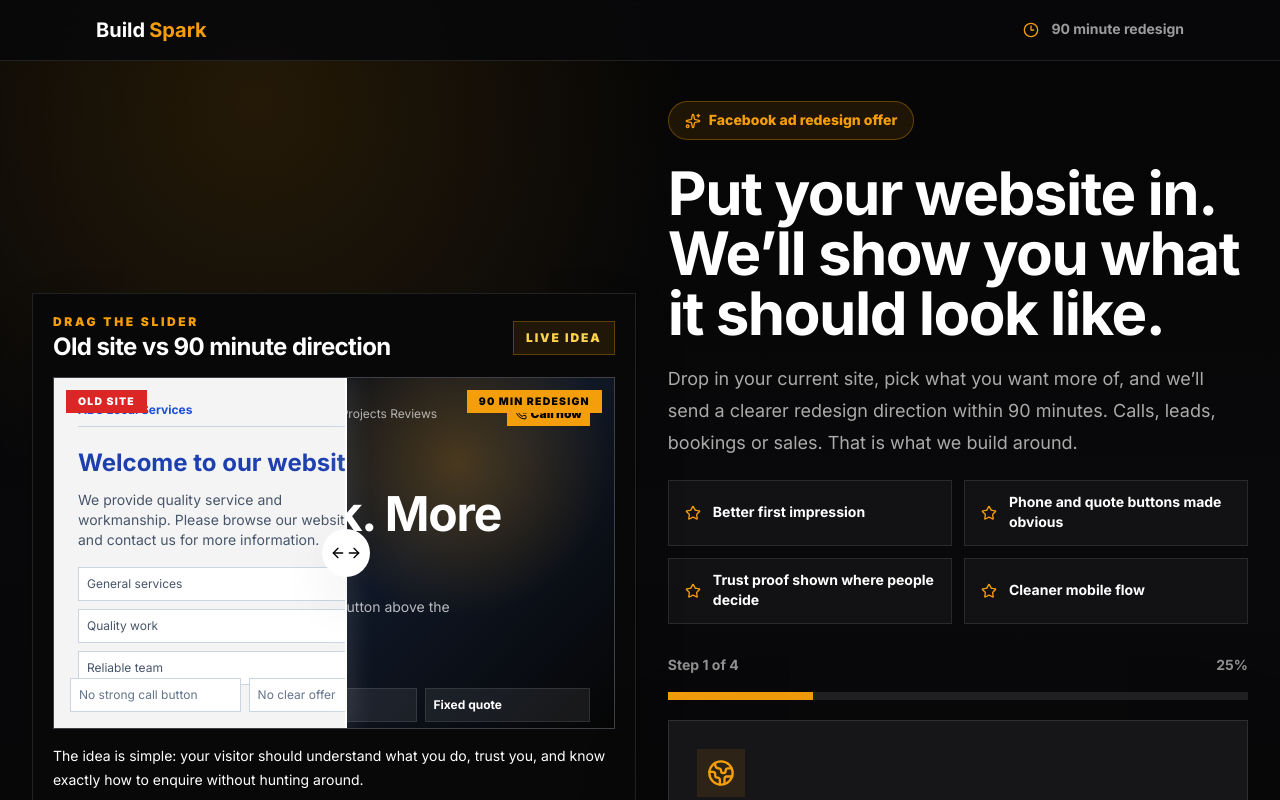
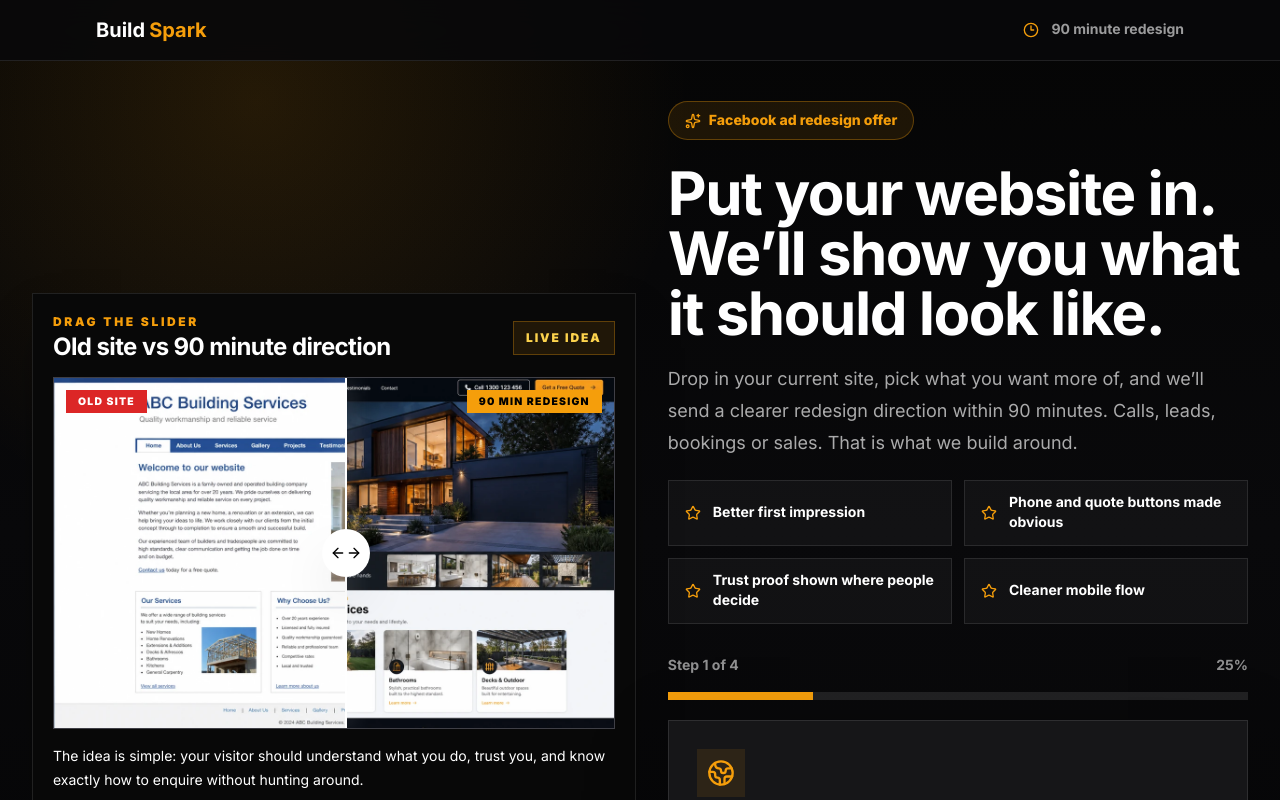
Before and after one commit to salimclawbot/buildspark, a Next.js app: page /redo in a window 1280 px wide. Shown: the top 800 px of the page. Built offline with nearby package versions, Linux system fonts and the light colour scheme.

Commit message:
Use generated images for redo comparison slider

```diff
--- a/src/app/redo/page.tsx
+++ b/src/app/redo/page.tsx
@@ -1,6 +1,7 @@
 "use client";
 
 import { FormEvent, useCallback, useEffect, useMemo, useRef, useState } from "react";
+import Image from "next/image";
 import Link from "next/link";
 import { AnimatePresence, motion } from "framer-motion";
 import {
@@ -10,7 +11,6 @@ import {
   Clock3,
   Globe2,
   MousePointerClick,
-  PhoneCall,
   Sparkles,
   Star,
   Wand2,
@@ -484,7 +484,13 @@ function BeforeAfterSlider({
 
       <div className="relative overflow-hidden border border-zinc-700 bg-zinc-950">
         <div className="relative aspect-[1.1/1] min-[520px]:aspect-[16/10] lg:aspect-[16/10]">
-          <WebsiteMock variant="old" />
+          <Image
+            src="/images/redo/redo-slider-before.webp"
+            alt="Outdated local business website before redesign"
+            fill
+            sizes="(min-width: 1024px) 650px, 100vw"
+            className="object-cover"
+          />
           <div
             className="absolute inset-y-0 right-0 overflow-hidden"
             style={{ width: `${100 - value}%` }}
@@ -494,7 +500,13 @@ function BeforeAfterSlider({
               className="absolute inset-y-0 right-0"
               style={{ width: `${10000 / Math.max(100 - value, 1)}%` }}
             >
-              <WebsiteMock variant="new" />
+              <Image
+                src="/images/redo/redo-slider-after.webp"
+                alt="Modern high-converting website redesign"
+                fill
+                sizes="(min-width: 1024px) 650px, 100vw"
+                className="object-cover"
+              />
             </div>
           </div>
 
@@ -533,79 +545,6 @@ function BeforeAfterSlider({
       <p className="mt-4 text-sm leading-6 text-white/58">
         The idea is simple: your visitor should understand what you do, trust you, and know exactly how to enquire without hunting around.
       </p>
-    </div>
-  );
-}
-
-function WebsiteMock({ variant }: { variant: "old" | "new" }) {
-  if (variant === "old") {
-    return (
-      <div className="absolute inset-0 bg-zinc-100 p-4 text-slate-900 sm:p-6">
-        <div className="flex items-center justify-between border-b border-slate-300 pb-2 text-[0.62rem] text-slate-500 sm:text-xs">
-          <span className="font-bold text-blue-700">ABC Local Services</span>
-          <span>Home | About | Services | Gallery | Contact</span>
-        </div>
-        <div className="mt-5 grid gap-4 sm:grid-cols-[1fr_0.7fr]">
-          <div>
-            <h3 className="text-lg font-bold text-blue-800 sm:text-2xl">Welcome to our website</h3>
-            <p className="mt-3 max-w-sm text-xs leading-5 text-slate-600 sm:text-sm">
-              We provide quality service and workmanship. Please browse our website and contact us for more information.
-            </p>
-            <div className="mt-4 grid gap-2 text-[0.62rem] text-slate-600 sm:text-xs">
-              <div className="border border-slate-300 bg-white p-2">General services</div>
-              <div className="border border-slate-300 bg-white p-2">Quality work</div>
-              <div className="border border-slate-300 bg-white p-2">Reliable team</div>
-            </div>
-          </div>
-          <div className="hidden bg-slate-300 p-3 sm:block">
-            <div className="h-24 bg-slate-400" />
-            <p className="mt-3 text-xs text-slate-600">Recent project photo</p>
-          </div>
-        </div>
-        <div className="absolute bottom-4 left-4 right-4 grid gap-2 text-[0.58rem] text-slate-500 sm:grid-cols-3 sm:text-xs">
-          <div className="border border-slate-300 bg-white p-2">No strong call button</div>
-          <div className="border border-slate-300 bg-white p-2">No clear offer</div>
-          <div className="border border-slate-300 bg-white p-2">Visitor has to guess</div>
-        </div>
-      </div>
-    );
-  }
-
-  return (
-    <div className="absolute inset-0 bg-[#080b10] text-white">
-      <div className="absolute inset-0 bg-[radial-gradient(circle_at_72%_24%,rgba(245,158,11,0.25),transparent_32%),linear-gradient(135deg,#070707_0%,#101827_58%,#050505_100%)]" />
-      <div className="relative flex h-full flex-col p-4 sm:p-6">
-        <div className="flex items-center justify-between text-[0.62rem] sm:text-xs">
-          <span className="font-black uppercase tracking-[0.12em] text-amber-400">ABC Building</span>
-          <span className="hidden text-white/65 sm:block">Home Services Projects Reviews</span>
-          <span className="inline-flex items-center gap-1 bg-amber-500 px-2 py-1 font-black text-black">
-            <PhoneCall className="h-3 w-3" />
-            Call now
-          </span>
-        </div>
-        <div className="mt-7 max-w-md sm:mt-10">
-          <p className="text-[0.62rem] font-black uppercase tracking-[0.2em] text-amber-400 sm:text-xs">
-            Built local. Built clear.
-          </p>
-          <h3 className="mt-2 text-2xl buildspark-title leading-none sm:text-5xl">
-            Quality work. More enquiries.
-          </h3>
-          <p className="mt-3 max-w-sm text-xs leading-5 text-white/70 sm:text-sm">
-            Clear service, suburb, proof and quote button above the fold so people know why to choose you.
-          </p>
-          <div className="mt-4 flex flex-wrap gap-2">
-            <span className="bg-amber-500 px-3 py-2 text-xs font-black text-black">Get a Quote</span>
-            <span className="border border-white/20 px-3 py-2 text-xs font-bold text-white">View Projects</span>
-          </div>
-        </div>
-        <div className="mt-auto grid grid-cols-3 gap-2 text-[0.58rem] sm:text-xs">
-          {["4.9 reviews", "Fast response", "Fixed quote"].map((item) => (
-            <div key={item} className="border border-white/10 bg-white/[0.07] p-2 font-bold text-white/78">
-              {item}
-            </div>
-          ))}
-        </div>
-      </div>
     </div>
   );
 }
```
Also changed, not shown: public/images/redo/redo-slider-after.webp (added), public/images/redo/redo-slider-before.webp (added).
